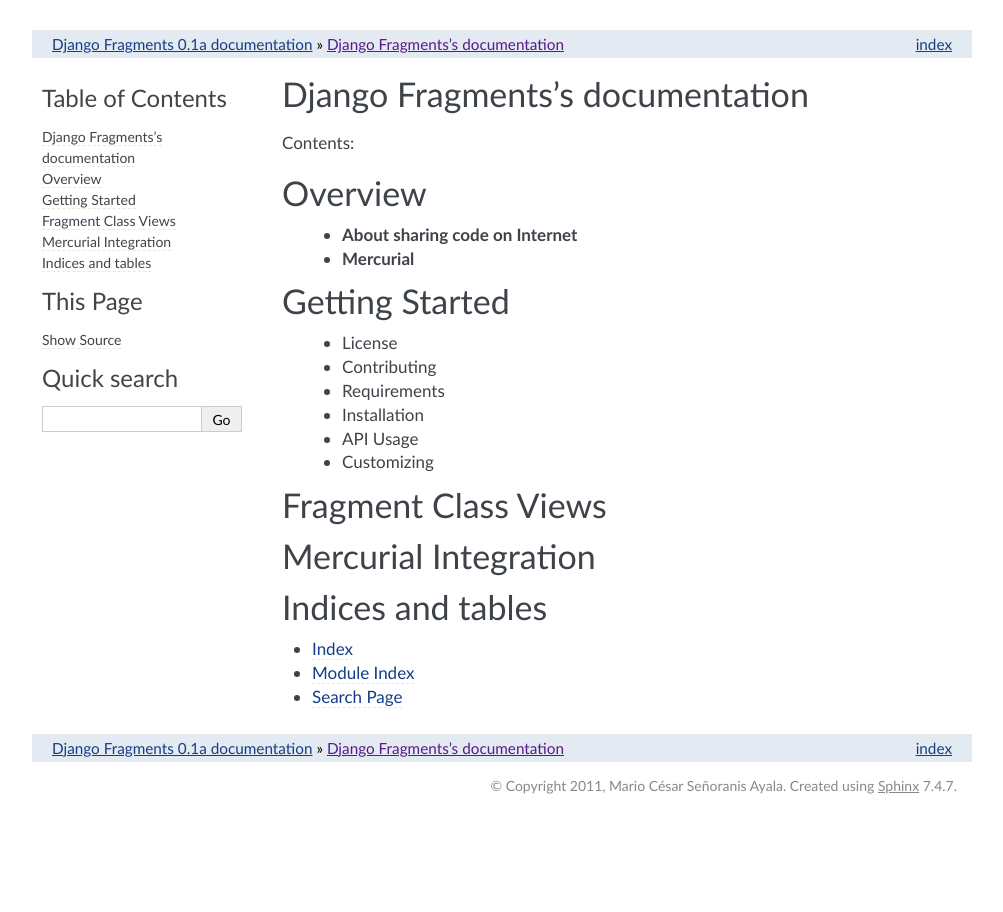
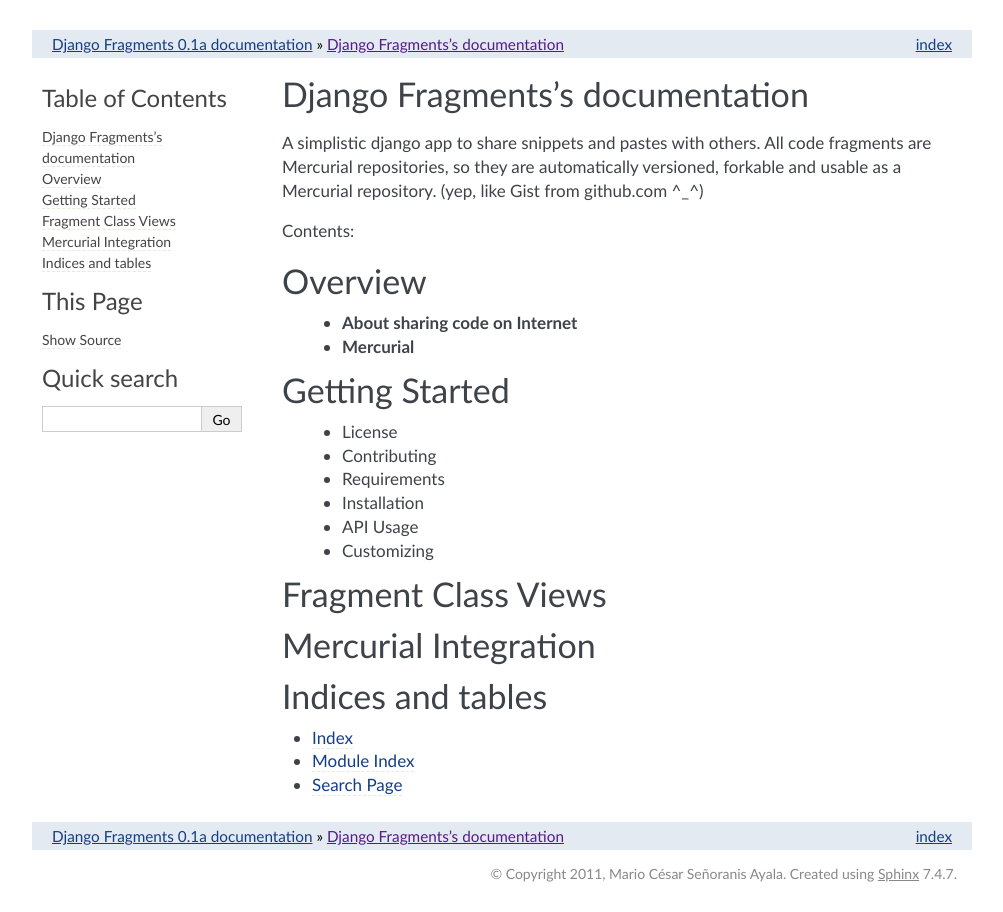
Before and after one commit to mariocesar/django-fragments, a Sphinx documentation site: the page built from docs/index.txt, in a window 1280 px wide. Shown: the whole page, without its empty margins (138-1141 px from the left). Built offline with Sphinx 7.4.7, drawn with Linux system fonts in a browser that asks for light colours.

Commit message:
Some text intro

```diff
--- a/docs/index.txt
+++ b/docs/index.txt
@@ -5,6 +5,11 @@
 
 Django Fragments's documentation
 ================================
+
+A simplistic django app to share snippets and pastes with others.
+All code fragments are Mercurial repositories, so they are automatically
+versioned, forkable and usable as a Mercurial repository. (yep, like Gist from
+github.com ^_^)
 
 Contents:
 
```
